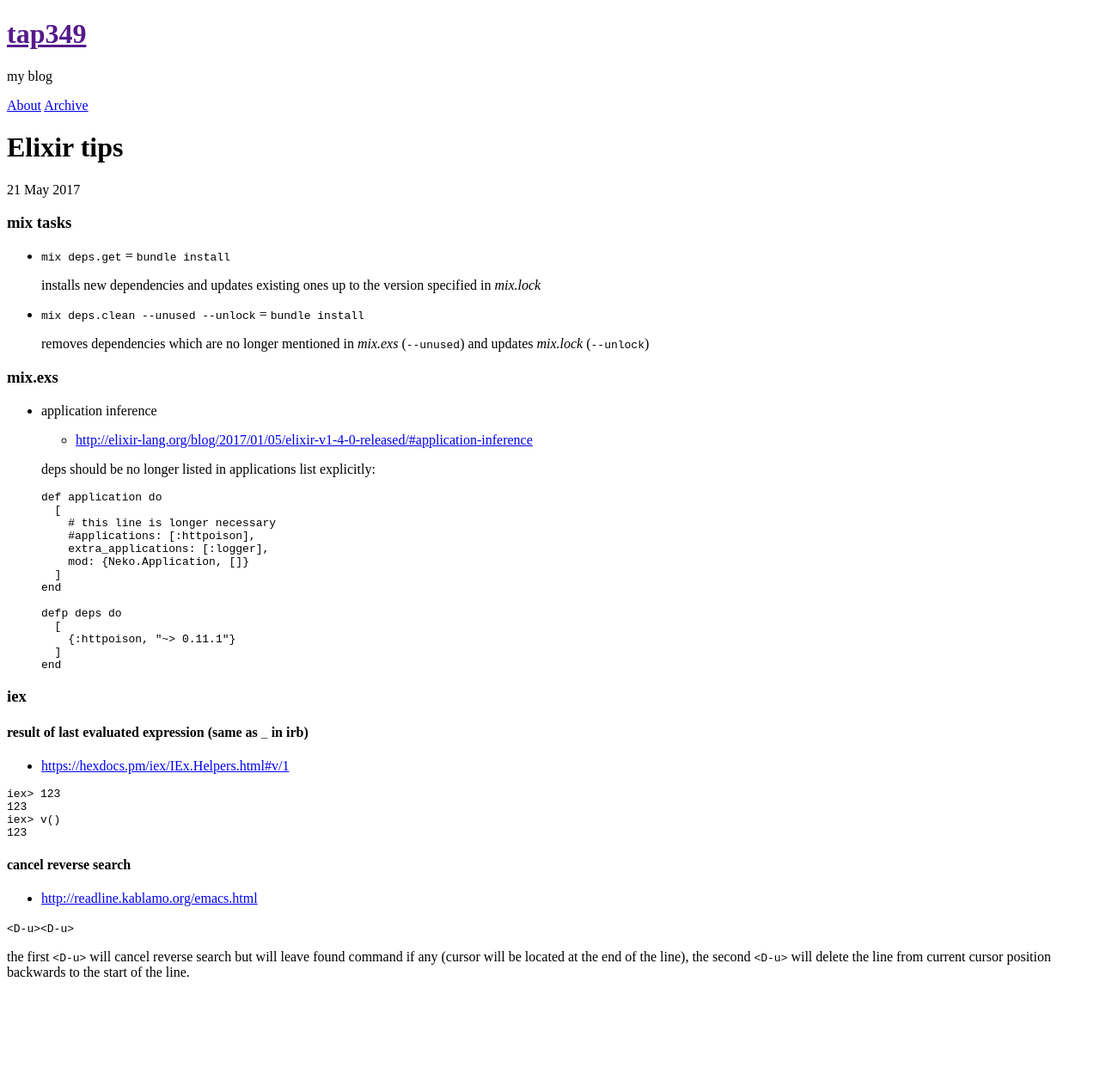
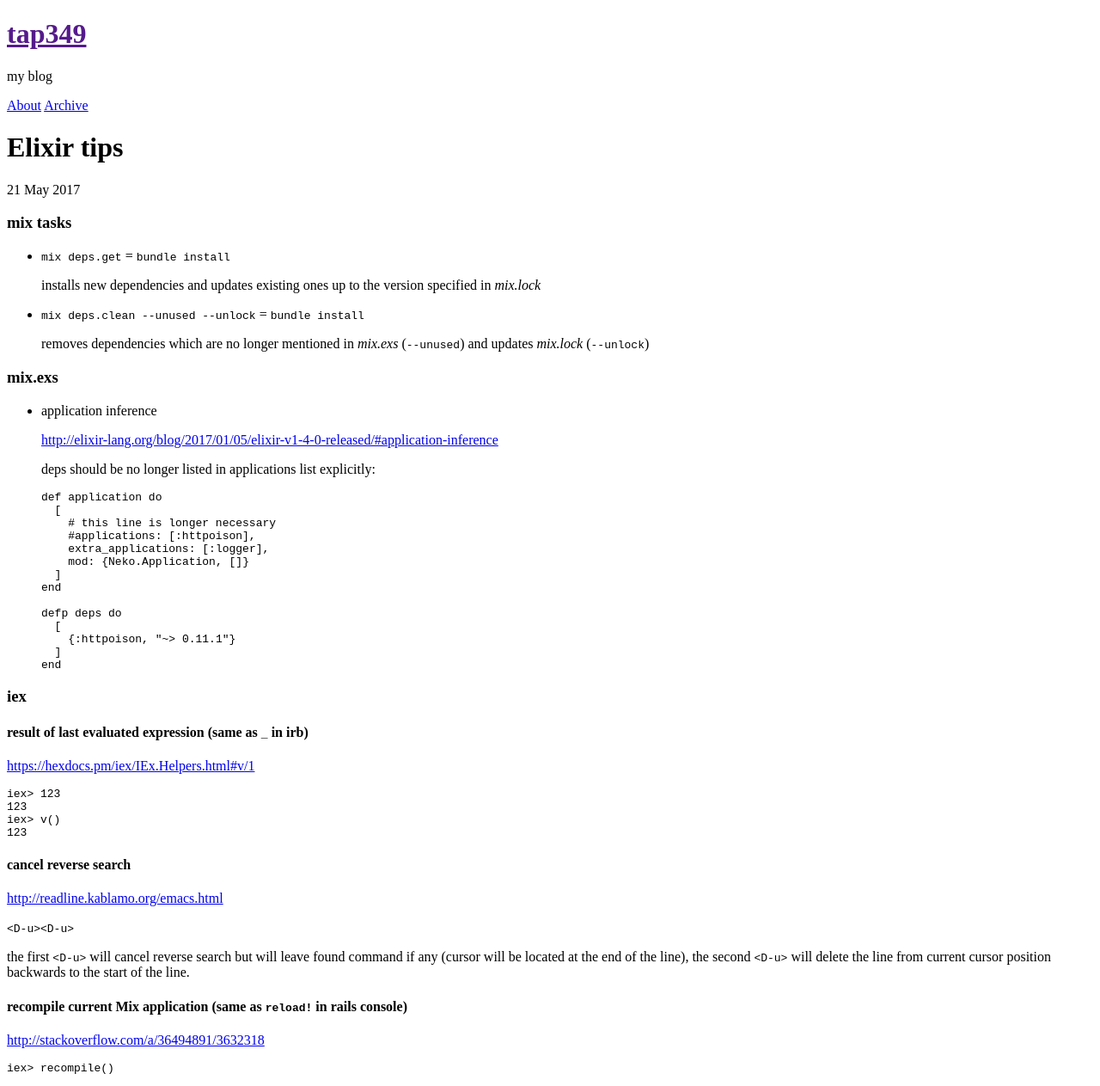
Before and after one commit to tap349/tap349.github.io, a Jekyll site: the page built from _posts/2017-05-21-elixir-tips.md, in a window 1280 px wide. Shown: the whole page at 86% size. Built offline with Jekyll 4.4.1, drawn with Linux system fonts in a browser that asks for light colours; before the commit the page ends 1156 px from its top, so only the background shows below that.

Commit message:
update 2017-05-21_14:05:13

````diff
--- a/_posts/2017-05-21-elixir-tips.md
+++ b/_posts/2017-05-21-elixir-tips.md
@@ -24,7 +24,7 @@ categories: [elixir]
 
 - application inference
 
-  - <http://elixir-lang.org/blog/2017/01/05/elixir-v1-4-0-released/#application-inference>
+  <http://elixir-lang.org/blog/2017/01/05/elixir-v1-4-0-released/#application-inference>
 
   deps should be no longer listed in applications list explicitly:
 
@@ -49,7 +49,7 @@ categories: [elixir]
 
 #### result of last evaluated expression (same as `_` in irb)
 
-- <https://hexdocs.pm/iex/IEx.Helpers.html#v/1>
+<https://hexdocs.pm/iex/IEx.Helpers.html#v/1>
 
 ```sh
 iex> 123
@@ -60,10 +60,18 @@ iex> v()
 
 #### cancel reverse search
 
-- <http://readline.kablamo.org/emacs.html>
+<http://readline.kablamo.org/emacs.html>
 
 `<D-u><D-u>`
 
 the first `<D-u>` will cancel reverse search but will leave found command if
 any (cursor will be located at the end of the line), the second `<D-u>` will
 delete the line from current cursor position backwards to the start of the line.
+
+#### recompile current Mix application (same as `reload!` in rails console)
+
+<http://stackoverflow.com/a/36494891/3632318>
+
+```sh
+iex> recompile()
+```
````
